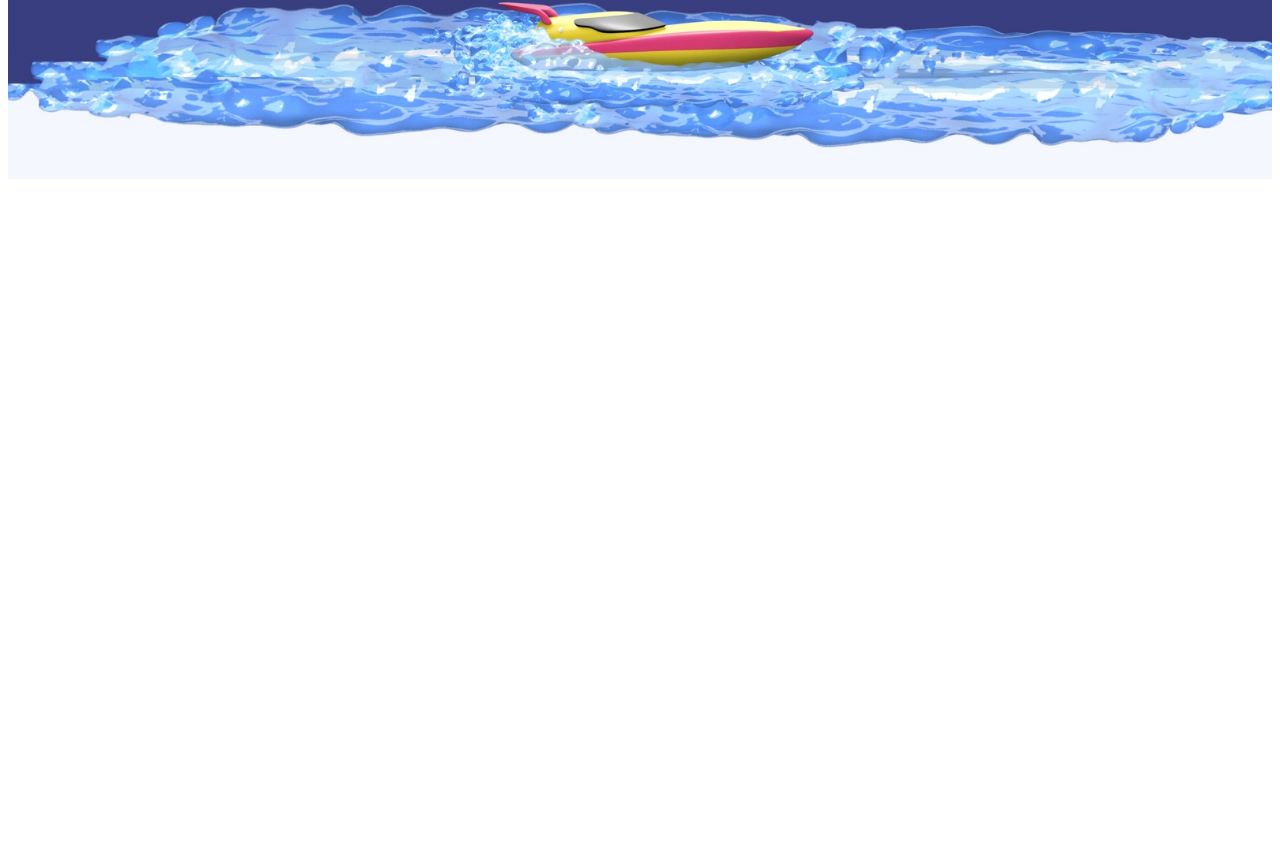
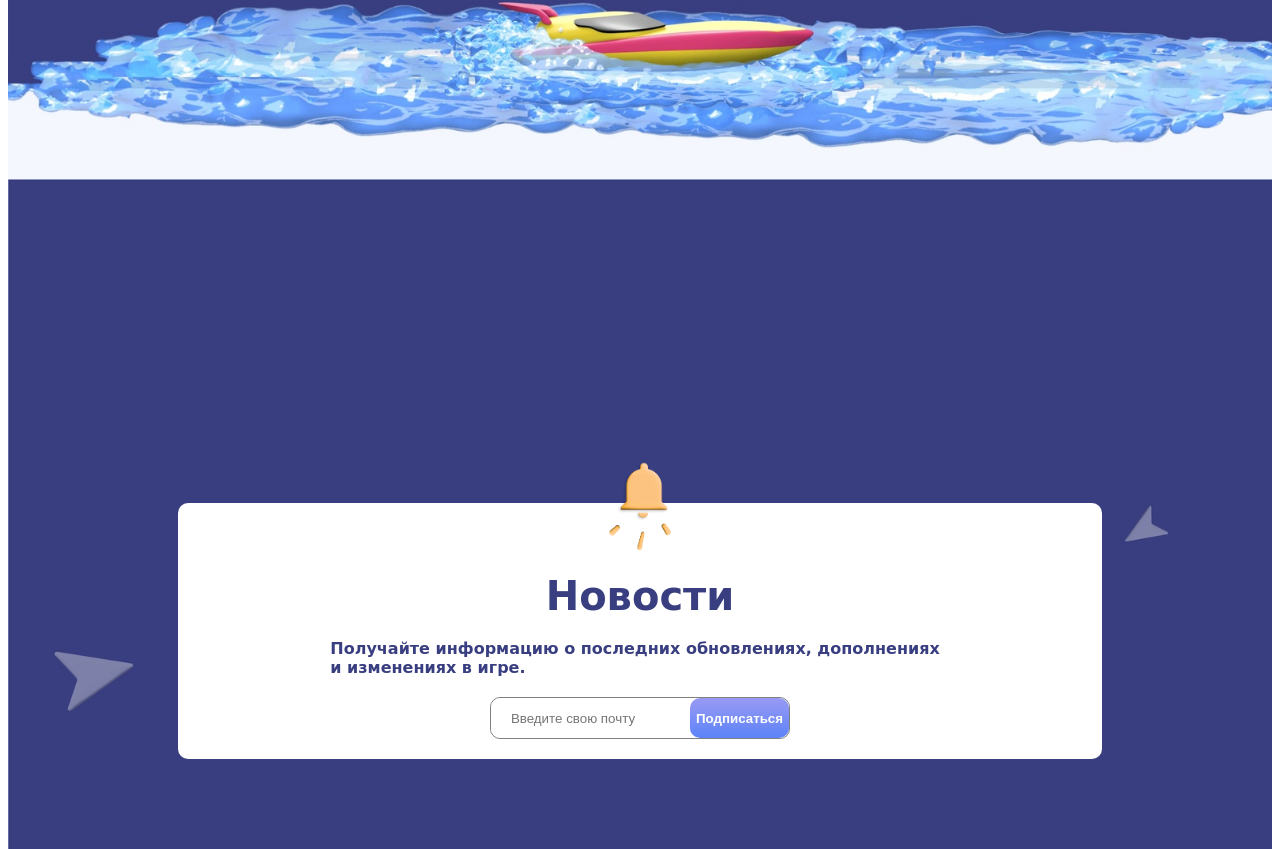
Before and after one commit to kirill-imanuilov/insite-competition, a React (Vite) app: page / in a window 1280 px wide. Shown: the part 2571-3420 px from the top of the page. Before the commit the page ends 2750 px from the top, so only its background shows below. Built offline with nearby package versions, Linux system fonts and the light colour scheme.

Commit message:
feat: add a news block

```diff
--- a/src/Page.tsx
+++ b/src/Page.tsx
@@ -2,6 +2,7 @@ import './index.css';
 import { Title } from './components/blocks/Title';
 import { About } from './components/blocks/About';
 import { Questions } from './components/blocks/Questions';
+import { News } from './components/blocks/News';
 
 export function Page() {
   return (
@@ -11,6 +12,7 @@ export function Page() {
         <About />
         <Questions />
         <img src='/bg.jpg' />
+        <News />
       </div>
     </div>
   );
--- /dev/null
+++ b/src/components/blocks/News.tsx
@@ -0,0 +1,25 @@
+export function News() {
+  return (
+    <div className='news-block'>
+      <div className='news-block-container'>
+        <div className='news-block-title'>Новости</div>
+        <div className='news-block-subtitle'>
+          Получайте информацию о последних обновлениях, дополнениях и изменениях
+          в игре.
+        </div>
+        <div className='news-block-subscription'>
+          <input
+            type='email'
+            className='news-block-subscription-email'
+            placeholder='Введите свою почту'
+          />
+          <button className='news-block-subscription-button'>
+            Подписаться
+          </button>
+        </div>
+        <img className='news-block-container-img' src='/bell.png' />
+      </div>
+      <img className='news-block-bg-img' src='/bgg.jpg' />
+    </div>
+  );
+}
--- a/src/index.css
+++ b/src/index.css
@@ -210,3 +210,74 @@
   margin-bottom: 20%;
   cursor: pointer;
 }
+.news-block {
+  aspect-ratio: 320/229;
+  display: flex;
+  flex-direction: column;
+  position: relative;
+  justify-content: center;
+  align-items: center;
+}
+.news-block-bg-img {
+  aspect-ratio: 320/229;
+  position: absolute;
+  z-index: -1;
+  width: 100%;
+}
+.news-block-container {
+  display: flex;
+  background-color: white;
+  width: 70%;
+  flex-direction: column;
+  align-items: center;
+  gap: 20px;
+  border-radius: 10px;
+  padding: 20px;
+  position: relative;
+}
+.news-block-title {
+  font-family: 'Comic Sans MS';
+  font-size: 40px;
+  font-weight: bold;
+  color: #383e80;
+  margin-top: 50px;
+}
+.news-block-subtitle {
+  font-family: 'Comic Sans MS';
+  font-weight: bold;
+  width: 70%;
+  color: #383e80;
+}
+.news-block-subscription {
+  height: 40px;
+  display: flex;
+  border: 1px solid grey;
+  border-radius: 10px;
+}
+.news-block-subscription-email {
+  height: auto;
+  border: none;
+  border-radius: 10px;
+  padding-left: 20px;
+  color: #353f77;
+}
+.news-block-subscription-button {
+  height: auto;
+  border: none;
+  border-radius: 10px;
+  background: linear-gradient(#999af4, #5c83f8);
+  color: white;
+  font-weight: bold;
+  cursor: pointer;
+}
+.news-block-container-img {
+  aspect-ratio: 700/963;
+  width: 70px;
+  position: absolute;
+  top: 0;
+  left: 0;
+  right: 0;
+  margin-left: auto;
+  margin-right: auto;
+  margin-top: -5%;
+}
```
